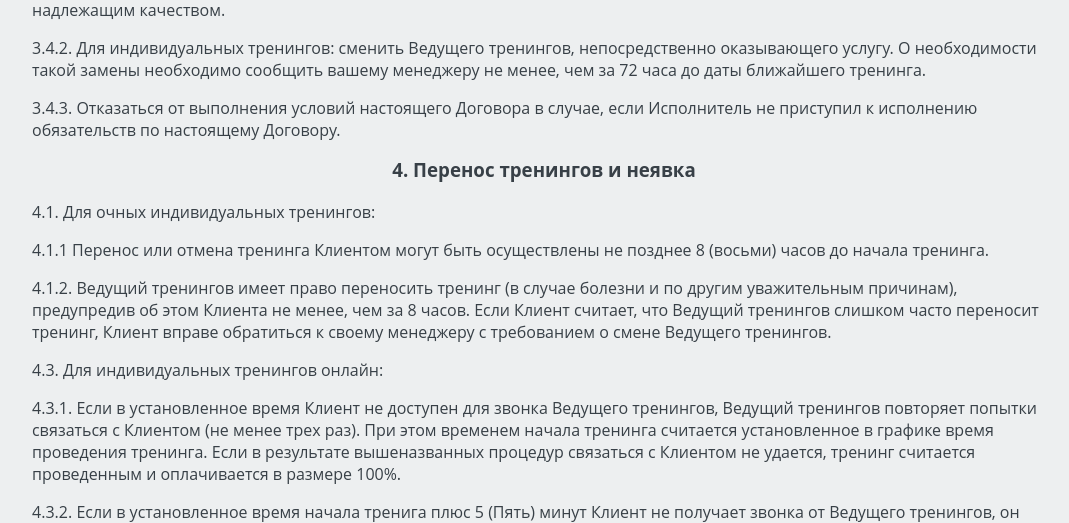
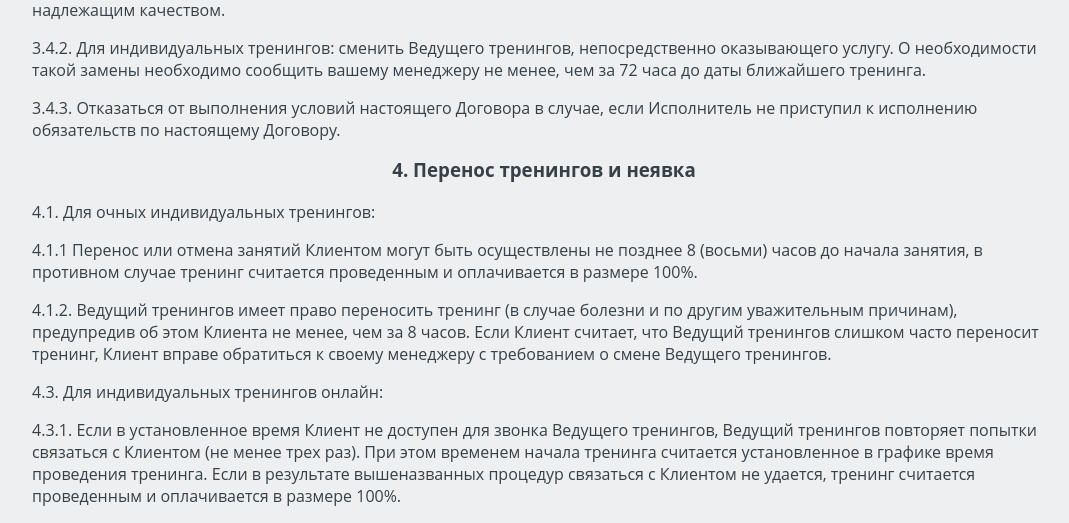
Before and after one commit to sayyesschool/payment.sayes.ru, a PHP site: page /offer.php in a window 1280 px wide. Shown: the part 1660-2183 px from the top of the page, without its empty margins (96-1165 px from the left). Run offline with PHP 8.4, Linux system fonts and the light colour scheme.

Commit message:
Update offer

```diff
--- a/public/offer.php
+++ b/public/offer.php
@@ -68,7 +68,7 @@
                         <h3 class="title">4. Перенос тренингов и неявка</h3>
 
                         <p>4.1. Для очных индивидуальных тренингов:</p>
-                        <p>4.1.1 Перенос или отмена тренинга Клиентом могут быть осуществлены не позднее 8 (восьми) часов до начала тренинга.</p>
+                        <p>4.1.1 Перенос или отмена занятий Клиентом могут быть осуществлены не позднее 8 (восьми) часов до начала занятия, в противном случае тренинг считается проведенным и оплачивается в размере 100%.</p>
                         <p>4.1.2. Ведущий тренингов имеет право переносить тренинг (в случае болезни и по другим уважительным причинам), предупредив об этом Клиента не менее, чем за 8 часов. Если Клиент считает, что Ведущий тренингов слишком часто переносит тренинг, Клиент вправе обратиться к своему менеджеру с требованием о смене Ведущего тренингов.</p>
 
                         <p>4.3. Для индивидуальных тренингов онлайн:</p>
```
